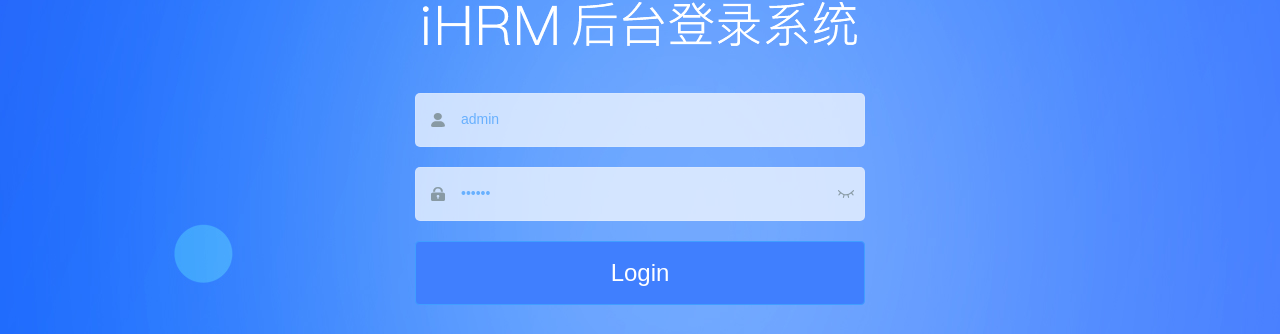
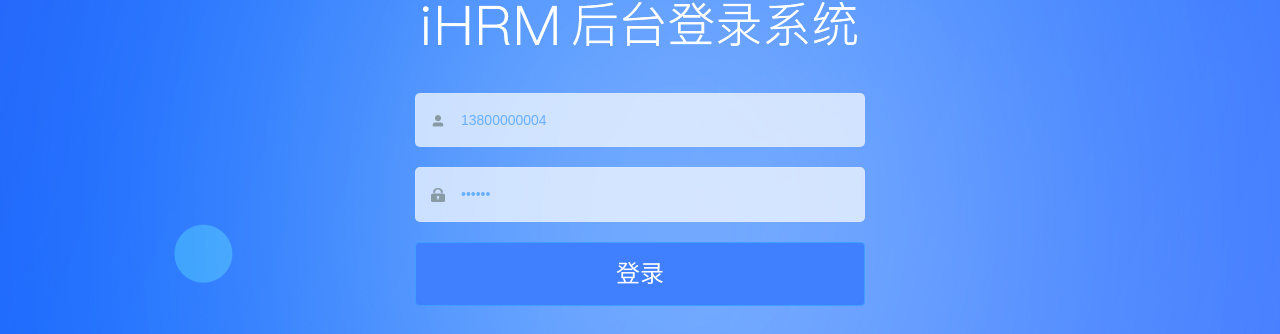
Before and after one commit to renbuairen/hrsaas, a Vue app: page /#/login in a window 1280 px wide. Shown: the part 158-492 px from the top of the page. Built offline with nearby package versions, Linux system fonts and the light colour scheme.

Commit message:
完成登录流程

```diff
--- a/src/api/user.js
+++ b/src/api/user.js
@@ -1,3 +1,9 @@
-// import request from '@/utils/request'
+import request from '@/utils/request'
 
-export function login(data) {}
+export function login(data) {
+  return request({
+    url: '/sys/login',
+    method: 'post',
+    data
+  })
+}
--- a/src/store/modules/user.js
+++ b/src/store/modules/user.js
@@ -1,6 +1,20 @@
+import { login } from '@/api/user'
+
 export default {
   namespaced: true,
-  state: {},
-  mutations: {},
-  actions: {},
+  state: {
+    token: ''
+  },
+  mutations: {
+    setToken(state, payload) {
+      state.token = payload
+    }
+  },
+  actions: {
+    async getToken(context, payload) {
+      const res = await login(payload)
+      console.log(res)
+      context.commit('setToken', res)
+    }
+  }
 }
--- a/src/utils/request.js
+++ b/src/utils/request.js
@@ -1,6 +1,25 @@
 // 导出一个axios的实例  而且这个实例要有请求拦截器 响应拦截器
 import axios from 'axios'
-const service = axios.create() // 创建一个axios的实例
+import { Message } from 'element-ui';
+
+const service = axios.create({
+  // 创建一个axios的实例
+  baseURL: process.env.VUE_APP_BASE_API,
+  timeout: 5000
+})
 service.interceptors.request.use() // 请求拦截器
-service.interceptors.response.use() // 响应拦截器
+service.interceptors.response.use(
+  (res) => {
+    //请求成功的函数
+    const { success,data,message }=res.data
+    if (success) return data
+    Message.error(message)
+    return Promise.reject(new Error(message))
+  },
+  (err) => {
+    //对响应错误做点什么
+    Message.error("系统异常")
+    return Promise.reject(err)
+  }
+) // 响应拦截器
 export default service // 导出axios实例
--- a/src/views/login/index.vue
+++ b/src/views/login/index.vue
@@ -2,67 +2,39 @@
   <div class="login-container">
     <el-form
       ref="loginForm"
-      :model="loginForm"
-      :rules="loginRules"
       class="login-form"
       auto-complete="on"
       label-position="left"
+      :model="loginForm"
+      :rules="loginFormRules"
     >
+      <!--放置标题图片@是设置的别名-->
       <div class="title-container">
         <h3 class="title">
-          <!-- 放置标题图片 @是设置的别名-->
-          <div class="title-container">
-            <h3 class="title">
-              <img src="@/assets/common/login-logo.png" alt="" />
-            </h3>
-          </div>
+          <img src="@/assets/common/login-logo.png" alt="" />
         </h3>
       </div>
 
-      <el-form-item prop="username">
-        <span class="svg-container">
-          <svg-icon icon-class="user" />
-        </span>
-        <el-input
-          ref="username"
-          v-model="loginForm.username"
-          placeholder="Username"
-          name="username"
-          type="text"
-          tabindex="1"
-          auto-complete="on"
-        />
+      <!--form区域 -->
+      <el-form-item prop="mobile">
+        <i class="el-icon-user-solid svg-container"></i>
+        <el-input v-model="loginForm.mobile"></el-input>
       </el-form-item>
 
       <el-form-item prop="password">
-        <span class="svg-container">
-          <svg-icon icon-class="password" />
-        </span>
-        <el-input
-          :key="passwordType"
-          ref="password"
-          v-model="loginForm.password"
-          :type="passwordType"
-          placeholder="Password"
-          name="password"
-          tabindex="2"
-          auto-complete="on"
-          @keyup.enter.native="handleLogin"
-        />
-        <span class="show-pwd" @click="showPwd">
-          <svg-icon
-            :icon-class="passwordType === 'password' ? 'eye' : 'eye-open'"
-          />
-        </span>
+        <i class="svg-container">
+          <svg-icon iconClass="password"></svg-icon>
+        </i>
+        <el-input type="password" v-model="loginForm.password"></el-input>
       </el-form-item>
 
       <el-button
+        :loading="isloading"
         class="loginBtn"
-        :loading="loading"
         type="primary"
         style="width: 100%; margin-bottom: 30px"
-        @click.native.prevent="handleLogin"
-        >Login</el-button
+        @click="login"
+        >登录</el-button
       >
 
       <div class="tips">
@@ -74,80 +46,50 @@
 </template>
 
 <script>
-import { validUsername } from '@/utils/validate'
-
 export default {
   name: 'Login',
   data() {
-    const validateUsername = (rule, value, callback) => {
-      if (!validUsername(value)) {
-        callback(new Error('Please enter the correct user name'))
-      } else {
-        callback()
-      }
-    }
-    const validatePassword = (rule, value, callback) => {
-      if (value.length < 6) {
-        callback(new Error('The password can not be less than 6 digits'))
-      } else {
-        callback()
-      }
-    }
     return {
+      //1.定义数据
       loginForm: {
-        username: 'admin',
-        password: '111111'
+        mobile: '13800000004',
+        password: '123456'
       },
-      loginRules: {
-        username: [
-          { required: true, trigger: 'blur', validator: validateUsername }
+      loginFormRules: {
+        //规则名和数据名保持一致
+        mobile: [
+          { required: true, message: '请输入手机号', trigger: 'blur' },
+          {
+            pattern: /^(?:(?:\+|00)86)?1[3-9]\d{9}$/,
+            message: '手机号码格式不正确',
+            trigger: 'blur'
+          }
         ],
         password: [
-          { required: true, trigger: 'blur', validator: validatePassword }
+          { required: true, message: '请输入密码', trigger: 'blur' }
+          // {
+          //   pattern:
+          //     /^(?![a-zA-Z]+$)(?![A-Z0-9]+$)(?![A-Z\W_!@#$%^&*`~()-+=]+$)(?![a-z0-9]+$)(?![a-z\W_!@#$%^&*`~()-+=]+$)(?![0-9\W_!@#$%^&*`~()-+=]+$)[a-zA-Z0-9\W_!@#$%^&*`~()-+=]/,
+          //   message: '密码请包含数字字母特殊字符,并且不能少于6位',
+          //   trigger: 'blur'
+          // }
         ]
       },
-      loading: false,
-      passwordType: 'password',
-      redirect: undefined
-    }
-  },
-  watch: {
-    $route: {
-      handler: function (route) {
-        this.redirect = route.query && route.query.redirect
-      },
-      immediate: true
+      isloading: false
     }
   },
   methods: {
-    showPwd() {
-      if (this.passwordType === 'password') {
-        this.passwordType = ''
-      } else {
-        this.passwordType = 'password'
+    async login() {
+      this.isloading = true
+      try {
+        await this.$refs.loginForm.validate()
+        console.log('校验成功，可以登录')
+        await this.$store.dispatch('user/getToken', this.loginForm)
+        this.$router.push('/')
+        this.$message.success('登录成功')
+      } finally {
+        this.isloading = false
       }
-      this.$nextTick(() => {
-        this.$refs.password.focus()
-      })
-    },
-    handleLogin() {
-      this.$refs.loginForm.validate((valid) => {
-        if (valid) {
-          this.loading = true
-          this.$store
-            .dispatch('user/login', this.loginForm)
-            .then(() => {
-              this.$router.push({ path: this.redirect || '/' })
-              this.loading = false
-            })
-            .catch(() => {
-              this.loading = false
-            })
-        } else {
-          console.log('error submit!!')
-          return false
-        }
-      })
     }
   }
 }
@@ -171,7 +113,7 @@ $cursor: #fff;
 .login-container {
   .el-input {
     display: inline-block;
-    height: 47px;
+    height: 52px;
     width: 85%;
 
     input {
@@ -181,7 +123,7 @@ $cursor: #fff;
       border-radius: 0px;
       padding: 12px 5px 12px 15px;
       color: $light_gray;
-      height: 47px;
+      height: 52px;
       caret-color: $cursor;
 
       &:-webkit-autofill {
--- a/vue.config.js
+++ b/vue.config.js
@@ -36,7 +36,12 @@ module.exports = {
       warnings: false,
       errors: true
     },
-    before: require('./mock/mock-server.js')
+    proxy: {
+      // http://Localhost:8888/api/Login
+      '/api': {
+        target: 'http://ihrm-java.itheima.net/'
+      }
+    }
   },
   configureWebpack: {
     // provide the app's title in webpack's name field, so that
```
Also changed, not shown: 1 other file (tests, documents, lock files or other folders).
